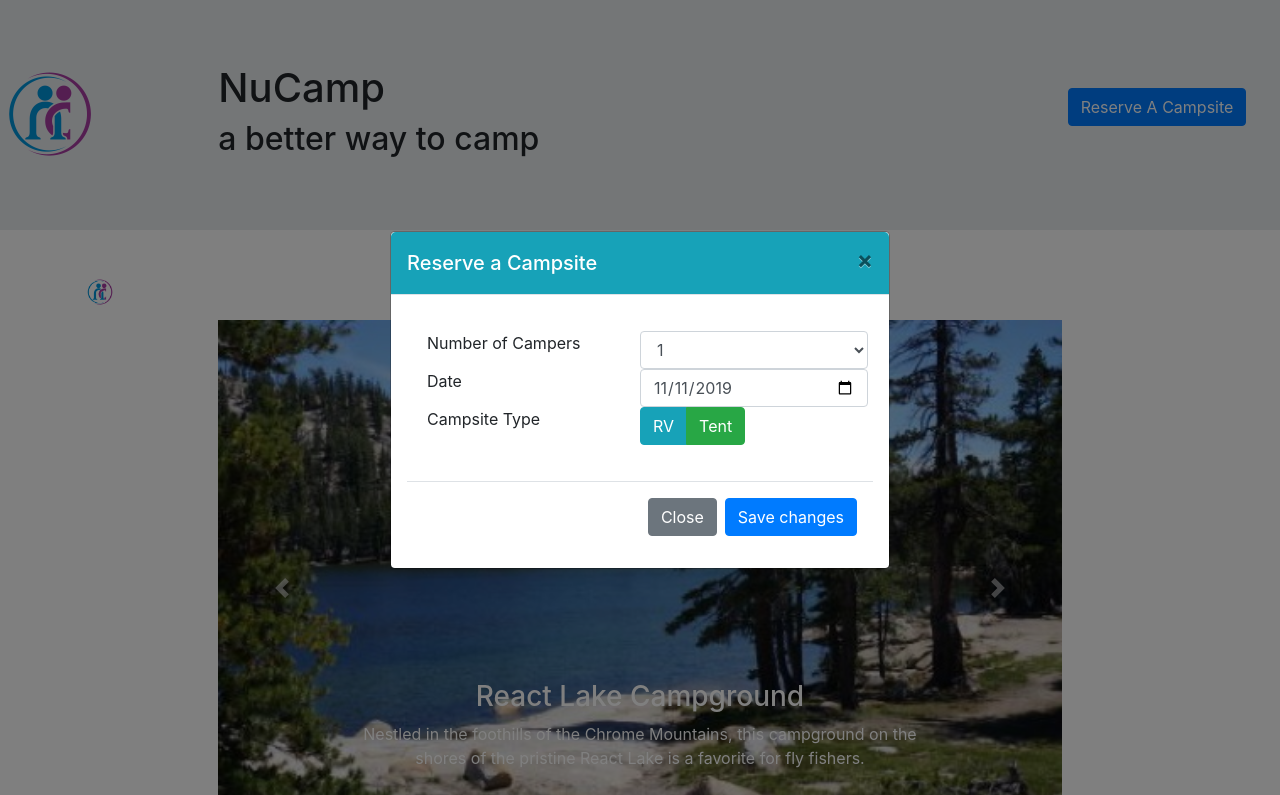
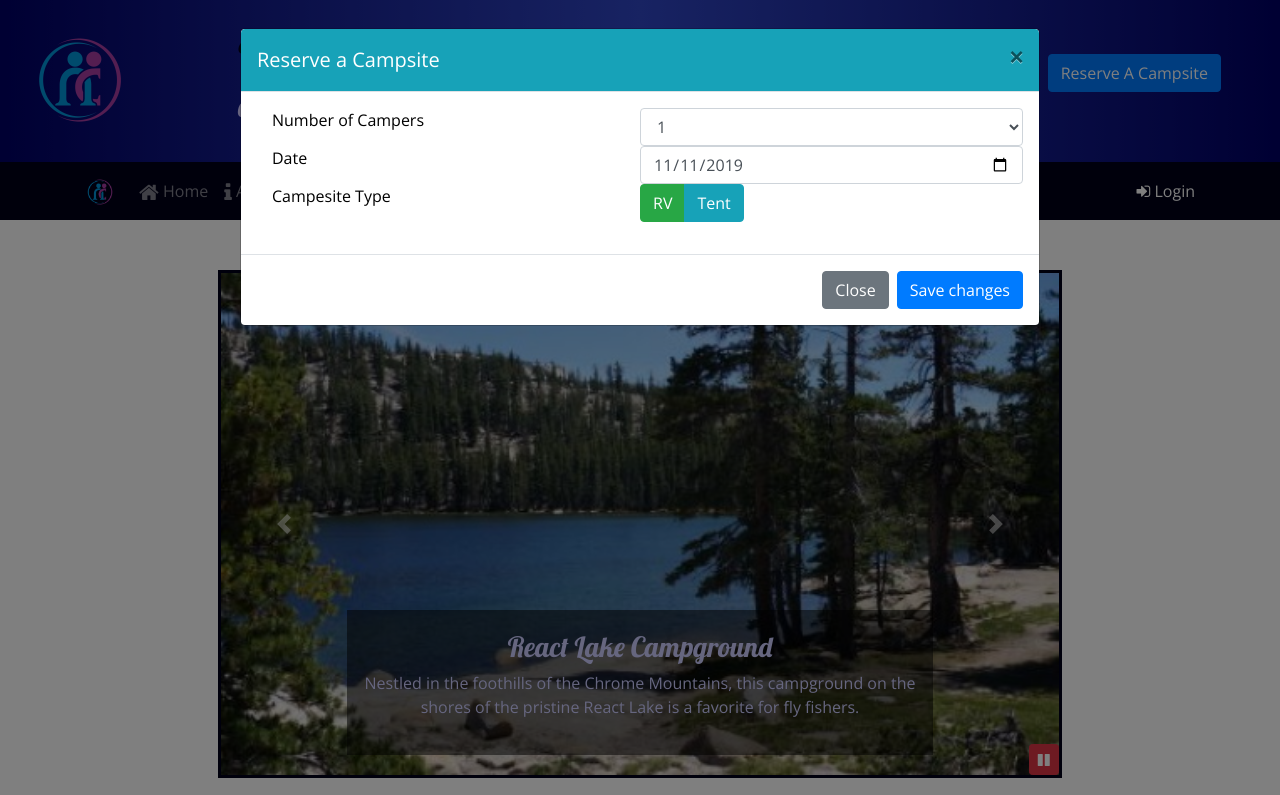
Before and after one commit to dan31408/NuCamp-Bootstrap, a website: page index.html in a window 1280 px wide. Both pictures are taken after a click on the button "Reserve A Campsite". Shown: the top 795 px of the page. Drawn offline with nearby package versions, Linux system fonts and the light colour scheme; files that its build step writes are made by us from their sources.

Commit message:
Week 4 Assignment

```diff
--- a/aboutus.html
+++ b/aboutus.html
@@ -6,13 +6,11 @@
     <meta charset="utf-8" />
     <meta name="viewport" content="width=device-width, initial-scale=1" />
     <!-- Bootstrap link -->
-    <link rel="stylesheet" href="https://stackpath.bootstrapcdn.com/bootstrap/4.3.1/css/bootstrap.min.css"
-        integrity="sha384-ggOyR0iXCbMQv3Xipma34MD+dH/1fQ784/j6cY/iJTQUOhcWr7x9JvoRxT2MZw1T" crossorigin="anonymous">
-
+    <link rel="stylesheet" href="https://stackpath.bootstrapcdn.com/bootstrap/4.4.1/css/bootstrap.min.css" integrity="sha384-Vkoo8x4CGsO3+Hhxv8T/Q5PaXtkKtu6ug5TOeNV6gBiFeWPGFN9MuhOf23Q9Ifjh" crossorigin="anonymous">
     <!-- build:css css/main.css -->
     <link rel="stylesheet" href="node_modules/bootstrap-social/bootstrap-social.css" />
     <link rel="stylesheet" href="node_modules/font-awesome/css/font-awesome.min.css" />
-    <link rel="stylesheet" href="styles.css" />
+    <link rel="stylesheet" href="css/styles.css" />
     <!--endbuild-->
     <link rel="stylesheet" href="https://fonts.googleapis.com/css?family=Lobster|Open+Sans" />
 
@@ -266,15 +264,9 @@
                     </div>
                 </footer>
                 <!--build:js js/main.js-->
-                <script src="https://code.jquery.com/jquery-3.3.1.slim.min.js"
-                    integrity="sha384-q8i/X+965DzO0rT7abK41JStQIAqVgRVzpbzo5smXKp4YfRvH+8abtTE1Pi6jizo"
-                    crossorigin="anonymous"></script>
-                <script src="https://cdnjs.cloudflare.com/ajax/libs/popper.js/1.14.7/umd/popper.min.js"
-                    integrity="sha384-UO2eT0CpHqdSJQ6hJty5KVphtPhzWj9WO1clHTMGa3JDZwrnQq4sF86dIHNDz0W1"
-                    crossorigin="anonymous"></script>
-                <script src="https://stackpath.bootstrapcdn.com/bootstrap/4.3.1/js/bootstrap.min.js"
-                    integrity="sha384-JjSmVgyd0p3pXB1rRibZUAYoIIy6OrQ6VrjIEaFf/nJGzIxFDsf4x0xIM+B07jRM"
-                    crossorigin="anonymous"></script>
+                <script src="https://code.jquery.com/jquery-3.4.1.slim.min.js" integrity="sha384-J6qa4849blE2+poT4WnyKhv5vZF5SrPo0iEjwBvKU7imGFAV0wwj1yYfoRSJoZ+n" crossorigin="anonymous"></script>
+                <script src="https://cdn.jsdelivr.net/npm/popper.js@1.16.0/dist/umd/popper.min.js" integrity="sha384-Q6E9RHvbIyZFJoft+2mJbHaEWldlvI9IOYy5n3zV9zzTtmI3UksdQRVvoxMfooAo" crossorigin="anonymous"></script>
+                <script src="https://stackpath.bootstrapcdn.com/bootstrap/4.4.1/js/bootstrap.min.js" integrity="sha384-wfSDF2E50Y2D1uUdj0O3uMBJnjuUD4Ih7YwaYd1iqfktj0Uod8GCExl3Og8ifwB6" crossorigin="anonymous"></script>
                     <!--endbuild-->
 </body>
 
--- a/css/styles.scss
+++ b/css/styles.scss
@@ -4,9 +4,100 @@ $color-pale: #cec8ff;
 $color-mid: #901cad;
 $color-dark: #60106b;
 $color-transparent-black: rgba(0, 0, 0, 0.5);
+$color-teal: #17a2b8;
 
 header {
     h3 {
         color: $color-dark;
     }
 }
+
+body {
+    font-family: "Open Sans", sans-serif;
+    color: $color-pale;
+}
+
+h1, h2, h3 {
+    font-family: "Lobster", cursive;
+    color: #000019;
+}
+
+h2 {
+    color: #3232ff;
+}
+
+header h2 {
+    color: #CEC8FF;
+}
+
+.site-footer {
+    background-image: linear-gradient(#CEC8FF, white);
+    padding: 20px 0;
+}
+
+.jumbotron {
+    margin: 0;
+    padding: 30px;
+    background-image: linear-gradient(to right, #000066, #3046C5, #000066);
+    color: white;
+}
+
+.row-content {
+    padding: 50px 0;
+    border-bottom: 1px ridge;
+    min-height: 200px;
+}
+
+.navbar{
+    background-color: #000019;
+}
+
+.modal-content {
+    color: black;
+}
+
+.carousel-caption {
+    background-color: rgba(0, 0, 0, 0.5);
+}
+
+.carousel {
+    border: solid #000019;
+}
+
+.carousel-caption p {
+    color: #ccccff;
+}
+
+p {
+    color: #000066;
+}
+
+#carouselButton {
+    position: absolute;
+    right: 0;
+    bottom: 0;
+    z-index: 1;
+}
+#carouselH3 {
+    color: #ccccff;
+}
+
+#loginModal {
+   .modal-header {
+        background-color: $color-mid;
+
+    }
+}
+
+#loginModal {
+    .modal-title {
+        color: white;
+    }
+}
+
+#reserveModal {
+    .modal-header {
+    background-color: $color-teal;
+    color: white;
+    }
+}
--- a/index.html
+++ b/index.html
@@ -4,12 +4,11 @@
 <head>
     <meta charset="utf-8" />
     <!-- bootstrap -->
-    <link rel="stylesheet" href="https://stackpath.bootstrapcdn.com/bootstrap/4.3.1/css/bootstrap.min.css"
-        integrity="sha384-ggOyR0iXCbMQv3Xipma34MD+dH/1fQ784/j6cY/iJTQUOhcWr7x9JvoRxT2MZw1T" crossorigin="anonymous">
+    <link rel="stylesheet" href="https://stackpath.bootstrapcdn.com/bootstrap/4.4.1/css/bootstrap.min.css" integrity="sha384-Vkoo8x4CGsO3+Hhxv8T/Q5PaXtkKtu6ug5TOeNV6gBiFeWPGFN9MuhOf23Q9Ifjh" crossorigin="anonymous">
     <!-- build:css css/main.css -->
     <link rel="stylesheet" href="node_modules/bootstrap-social/bootstrap-social.css" />
     <link rel="stylesheet" href="node_modules/font-awesome/css/font-awesome.min.css" />
-    <link rel="stylesheet" href="styles.css" />
+    <link rel="stylesheet" href="css/styles.css" />
     <!--endbuild-->
     <link rel="stylesheet" href="https://fonts.googleapis.com/css?family=Lobster|Open+Sans" />
 
@@ -19,7 +18,7 @@
 <body>
 
     <header class="jumbotron jumbotron-fluid">
-        <div data-toggle="modal" id="reserveModal">
+        <div data-toggle="modal">
         </div>
 
         <div class="Container">
@@ -32,26 +31,26 @@
                     <h2>a better way to camp</h2>
                 </div>
                 <div class="col col-md-4 col-xl-2 m-4">
+
                     <!-- Button trigger modal -->
-                    <button type="button" class="btn btn-primary" data-toggle="modal" data-target="#exampleModalCenter">
+                    <button type="button" class="btn btn-primary" id="reserveButton">
                         Reserve A Campsite
                     </button>
 
                     <!-- Modal -->
-                    <div class="modal fade" id="exampleModalCenter" tabindex="-1" role="dialog"
-                        aria-labelledby="exampleModalCenterTitle" aria-hidden="true">
-                        <div class="modal-dialog modal-dialog-centered" role="document">
+                    <div class="modal fade" id="reserveModal" tabindex="-1" role="dialog"
+                        aria-labelledby="reserveFormTitle" aria-hidden="true">
+                        <div class="modal-dialog modal-dialog-scrollable modal-lg" role="document">
                             <div class="modal-content">
                                 <div class="modal-header bg-info text-white">
-                                    <h5 class="modal-title">
-                                            Reserve a Campsite
-                                        </h5>
+                                    <h5 class="modal-title " id="reserveFormTitle">Reserve a Campsite</h5>
                                     <button type="button" class="close" data-dismiss="modal" aria-label="Close">
                                         <span aria-hidden="true">&times;</span>
                                     </button>
                                 </div>
-                                <div class="modal-body modal-lg">
-                                    <div class="card-body">
+                                <div class="modal-body">
+                                    <div class="container">
+                                        <!-- remember form-group and form control add styling -->
                                         <form id="reserveForm" class="form-group">
                                             <div class="row">
                                                 <div class="col-sm-6">
@@ -75,27 +74,30 @@
                                                     value="2019-11-11" />
                                             </div>
                                             <div class="row">
-                                                <label class="col col-sm-6">Campsite Type</label>
-                                                <div class="btn-group btn-group-toggle" data-toggle="buttons">
-                                                        <label class="btn btn-info">
-                                                          <input type="radio" name="siteType" id="rv" autocomplete="off"> RV
+                                                <div class="col-sm-6">
+                                                    <label for="campesiteType" class="form-check-label">Campesite
+                                                        Type</label>
+                                                </div>
+                                                <div class="btn-group btn-group-toggle " data-toggle="buttons">
+                                                    <label class="btn btn-secondary btn-success active">
+                                                        <input type="radio" name="options" id="option1"> RV
                                                     </label>
-                                                        <label class="btn btn-success">
-                                                          <input type="radio" name="siteType" id="tent" autocomplete="off"> Tent
+                                                    <label class="btn btn-secondary btn-info">
+                                                        <input type="radio" name="options" id="option2"> Tent
                                                     </label>
                                                 </div>
                                             </div>
                                         </form>
-
+                                    </div>
                                 </div>
                                 <div class="modal-footer">
                                     <button type="button" class="btn btn-secondary" data-dismiss="modal">Close</button>
-                                            <button type="button" class="btn btn-primary">Save changes</button>
+                                    <button type="button" class="btn btn-primary" value="Reserve">Save changes</button>
                                 </div>
                             </div>
                         </div>
                     </div>
-                    </div>
+
                 </div>
             </div>
             </div>
@@ -123,9 +125,55 @@
                         <a class="nav-link" href="contacts.html"><i class="fa fa-address-card fa-lg"></i> Contacts</a>
                     </li>
                 </ul>
+
+            <!-- login modal -->
+            <span class="navbar-text ml-auto">
+                <a role="button" id="loginButton"><i class="fa fa-sign-in"></i>
+                    Login</a>
+            </span>
         </div>
     </div>
 </nav>
+<div id="loginModal" class="modal fade" role="dialog">
+    <div class="modal-dialog" role="document">
+        <div class="modal-content">
+            <div class="modal-header">
+                <h3 class="modal-title">Login</h3>
+                <button type="button" class="close" data-dismiss="modal">&times;</button>
+            </div>
+            <div class="modal-body">
+                <div class="container-fluid">
+                    <form>
+                        <div class="form-row">
+                            <div class="form-group col-12">
+                                <label class="sr-only" for="loginEmail">Email address</label>
+                                <input type="email" class="form-control form-control-sm" id="loginEmail"
+                                    placeholder="Enter email">
+                            </div>
+                            <div class="form-group col-12">
+                                <label class="sr-only" for="loginPassword">Password</label>
+                                <input type="password" class="form-control form-control-sm" id="loginPassword"
+                                    placeholder="Password">
+                            </div>
+                            <div class="col">
+                                <div class="form-check">
+                                    <input class="form-check-input" type="checkbox">
+                                    <label class="form-check-label"> Remember me
+                                    </label>
+                                </div>
+                            </div>
+                        </div>
+                        <div class="form-row">
+                            <button type="button" class="btn btn-secondary btn-sm ml-auto"
+                                data-dismiss="modal">Cancel</button>
+                            <button type="submit" class="btn btn-primary btn-sm ml-1">Sign in</button>
+                        </div>
+                    </form>
+                </div>
+            </div>
+        </div>
+    </div>
+</div>
 
     <div class="row row-content">
         <div class="col-md-8 mx-auto">
@@ -258,15 +306,9 @@
 
         </footer>
         <!-- build:js js/main.js-->
-<script src="https://code.jquery.com/jquery-3.3.1.slim.min.js"
-    integrity="sha384-q8i/X+965DzO0rT7abK41JStQIAqVgRVzpbzo5smXKp4YfRvH+8abtTE1Pi6jizo"
-    crossorigin="anonymous"></script>
-<script src="https://cdnjs.cloudflare.com/ajax/libs/popper.js/1.14.7/umd/popper.min.js"
-    integrity="sha384-UO2eT0CpHqdSJQ6hJty5KVphtPhzWj9WO1clHTMGa3JDZwrnQq4sF86dIHNDz0W1"
-    crossorigin="anonymous"></script>
-<script src="https://stackpath.bootstrapcdn.com/bootstrap/4.3.1/js/bootstrap.min.js"
-    integrity="sha384-JjSmVgyd0p3pXB1rRibZUAYoIIy6OrQ6VrjIEaFf/nJGzIxFDsf4x0xIM+B07jRM"
-    crossorigin="anonymous"></script>
+        <script src="https://code.jquery.com/jquery-3.4.1.slim.min.js" integrity="sha384-J6qa4849blE2+poT4WnyKhv5vZF5SrPo0iEjwBvKU7imGFAV0wwj1yYfoRSJoZ+n" crossorigin="anonymous"></script>
+<script src="https://cdn.jsdelivr.net/npm/popper.js@1.16.0/dist/umd/popper.min.js" integrity="sha384-Q6E9RHvbIyZFJoft+2mJbHaEWldlvI9IOYy5n3zV9zzTtmI3UksdQRVvoxMfooAo" crossorigin="anonymous"></script>
+<script src="https://stackpath.bootstrapcdn.com/bootstrap/4.4.1/js/bootstrap.min.js" integrity="sha384-wfSDF2E50Y2D1uUdj0O3uMBJnjuUD4Ih7YwaYd1iqfktj0Uod8GCExl3Og8ifwB6" crossorigin="anonymous"></script>
 <script src="js/scripts.js"></script>
 <!--endbuild-->
 </body>
--- a/js/scripts.js
+++ b/js/scripts.js
@@ -10,5 +10,14 @@
                         $("#carouselButton").children("i").removeClass("fa-play");
                         $("#carouselButton").children("i").addClass("fa-pause");
                     }
+
+                });
+
+                $("#loginButton").click(function() {
+                    $("#loginModal").modal('show');
+                });
+
+                $("#reserveButton").click(function() {
+                    $("#reserveModal").modal('show');
                 });
             });
```
Also changed, not shown: contacts.html (+62 -30 lines), css/styles.css. Lines whose indentation alone changed are shown as unchanged.
